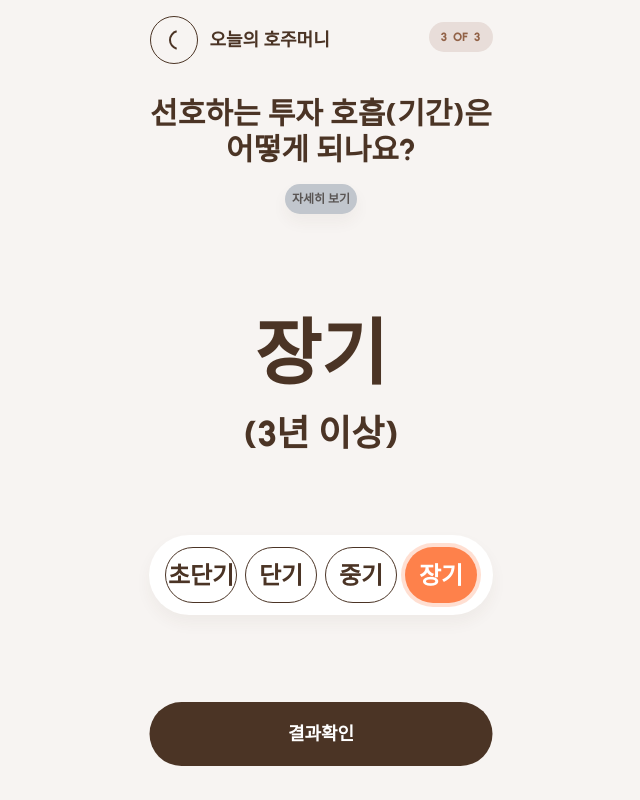
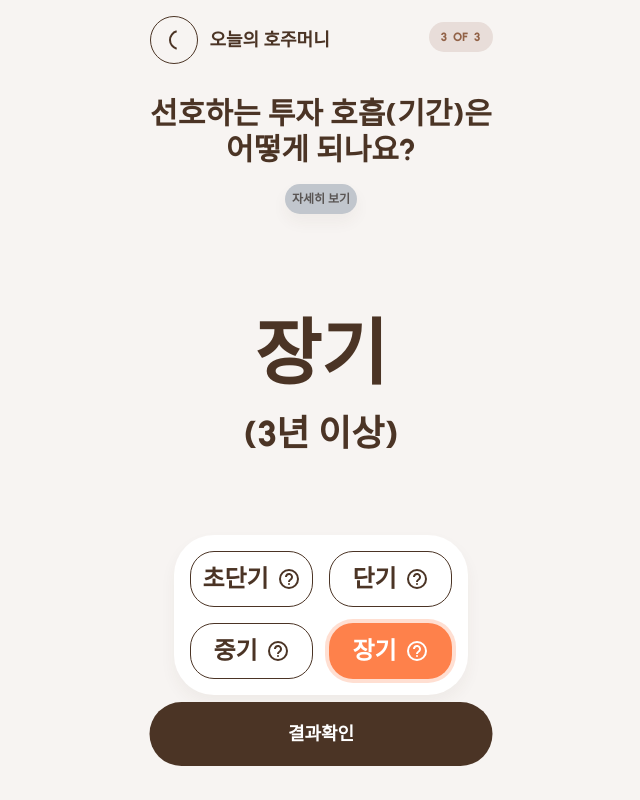
Before and after one commit to MJU-Capstone-Design-1/Jumoney-FE, a Next.js app: page /recommend/surveythird in a window 1280 px wide. Shown: the whole page, without its empty margins (319-959 px from the left). Built offline with nearby package versions, Linux system fonts and the light colour scheme; a web font is replaced by a local one.

Commit message:
✨ Feat: 오늘의 호주머니 - 투자 기간 페이지 도움말 연동

```diff
--- a/src/components/icons/helpIcon.tsx
+++ b/src/components/icons/helpIcon.tsx
@@ -13,6 +13,7 @@ export const HelpIcon = ({ color = 'secondary1' }: HelpIconProps) => {
       height='24'
       viewBox='0 0 24 24'
       fill='none'
+      className='size-6'
     >
       <rect
         x='3'
--- a/src/features/recommend/survey/surveyThirdToggleGroup.tsx
+++ b/src/features/recommend/survey/surveyThirdToggleGroup.tsx
@@ -3,8 +3,50 @@
 import React from 'react';
 import { motion } from 'framer-motion';
 import { ToggleGroup, ToggleGroupItem } from '@/components/ui/toggle-group';
+import { HelpButton } from './helpButton';
 
-const OPTIONS = ['초단기', '단기', '중기', '장기'];
+const OPTIONS = [
+  {
+    id: '초단기',
+    helpItems: [
+      {
+        title: '체결강도 상위순 정렬',
+        description:
+          '현재 시장에서 매도세보다 매수세가 강한 순으로 정렬하여 가격을 위로 밀어 올리는 탄력적인 종목을 선별해요.',
+      },
+    ],
+  },
+  {
+    id: '단기',
+    helpItems: [
+      {
+        title: '거래대금 상위순 정렬',
+        description:
+          '실제 시장의 자금이 집중되는 순으로 정렬하여 거래가 활발하고 시장을 주도하는 종목을 선별해요.',
+      },
+    ],
+  },
+  {
+    id: '중기',
+    helpItems: [
+      {
+        title: 'EPS 성장률 상위순 정렬',
+        description:
+          '한 분기 사이클 동안 기업의 주당순이익 창출 능력이 뛰어난 순으로 정렬하여 실제 실적 성장을 보여주는 종목을 선별해요.',
+      },
+    ],
+  },
+  {
+    id: '장기',
+    helpItems: [
+      {
+        title: 'ROE 상위순 정렬',
+        description:
+          '기업이 가진 자본을 효율적으로 활용하여 이익을 내는 순으로 정렬하여 장기적으로 우상향할 수 있는 탄탄한 종목을 선별해요.',
+      },
+    ],
+  },
+];
 
 interface SurveyThirdToggleGroupProps {
   value?: string;
@@ -25,7 +67,7 @@ export const SurveyThirdToggleGroup = ({
         stiffness: 260,
         damping: 20,
       }}
-      className='bg-secondary1 shadow-card-shadow mx-auto flex w-fit items-center justify-center rounded-[6.25rem] px-[1rem] py-[0.75rem]'
+      className='bg-secondary1 shadow-card-shadow mx-auto flex h-[10rem] w-[18.375rem] items-center justify-center rounded-[2.5rem]'
     >
       <ToggleGroup
         type='single'
@@ -33,20 +75,24 @@ export const SurveyThirdToggleGroup = ({
         onValueChange={(val) => {
           if (val) onChange?.(val);
         }}
-        spacing={2}
-        className='flex'
+        className='grid grid-cols-2 gap-[1rem]'
       >
         {OPTIONS.map((option) => (
           <motion.div
-            key={option}
+            key={option.id}
             whileTap={{ scale: 0.8 }}
             transition={{ type: 'spring', stiffness: 400, damping: 10 }}
           >
             <ToggleGroupItem
-              value={option}
-              className='text-label-md border-secondary2 text-secondary2 data-[state=on]:bg-main1 data-[state=on]:text-secondary1 data-[state=on]:shadow-select-orange flex h-[3.5rem] w-[4.5rem] items-center justify-center rounded-full border font-extrabold transition-all duration-300 data-[state=on]:border-transparent'
+              value={option.id}
+              className='text-label-md border-secondary2 text-secondary2 data-[state=on]:bg-main1 data-[state=on]:text-secondary1 data-[state=on]:shadow-select-orange flex h-[3.5rem] w-[7.6875rem] items-center justify-center gap-[0.5rem] rounded-[77.125rem] rounded-full border font-extrabold transition-all duration-300 data-[state=on]:border-transparent'
             >
-              <span className='mt-[0.125rem]'>{option}</span>
+              <span>{option.id}</span>
+
+              <HelpButton
+                color={value === option.id ? 'secondary1' : 'secondary2'}
+                items={option.helpItems}
+              />
             </ToggleGroupItem>
           </motion.div>
         ))}
```
